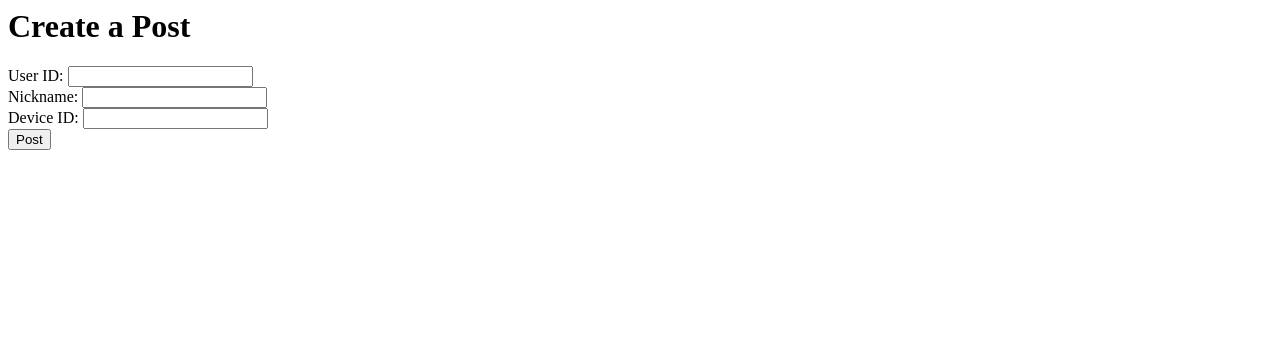
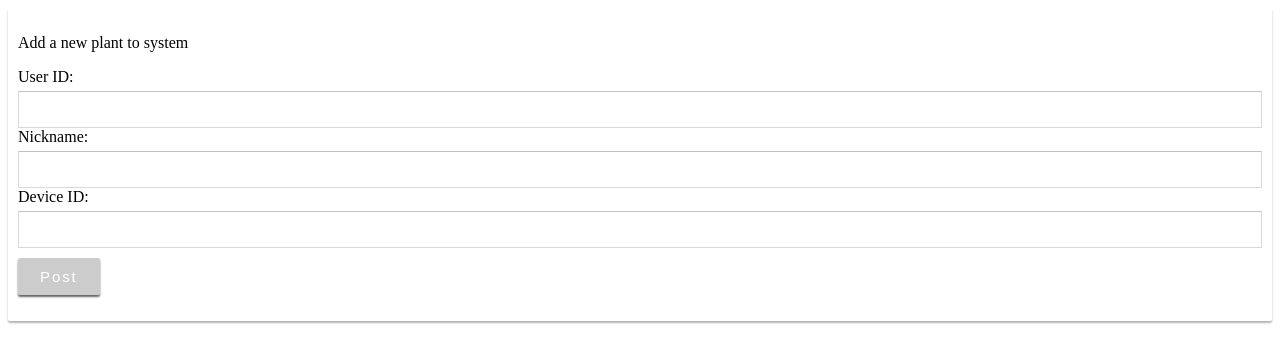
Before and after one commit to GreenThumbEngineering/TEST_web-server, a Django app: page /addplant/ in a window 1280 px wide. Shown: the top 363 px of the page. Run offline with Django 3.2, Linux system fonts and the light colour scheme.

Commit message:
fixed addplants

```diff
--- a/polls/models.py
+++ b/polls/models.py
@@ -1,5 +1,4 @@
 from django.db import models
-from colorful.fields import RGBColorField
 
 
 class Book(models.Model):
--- a/polls/templates/addplant.html
+++ b/polls/templates/addplant.html
@@ -1,10 +1,15 @@
 <html>
+
+{% load static %}
 <head>
-<title>Create a Post </title>
+<title>Add a plant</title>
 </head>
 
 <body>
-<h1>Create a Post </h1>
+
+<div class="card">
+
+<p class="h1">Add a new plant to system</p>
 <form action="" method="POST">
 {% csrf_token %}
 User ID: <input type="text" name="userid"/><br/>
@@ -12,6 +17,89 @@ Nickname: <input type="text" name="nickname"/><br/>
 Device ID: <input type="text" name="deviceid"/><br/>
 <input type="submit" value="Post"/>
 </form>
+</div>
+
+
 </body>
 
 </html>
+
+<style>
+.card{
+  -moz-border-radius: 2px;
+  -webkit-border-radius: 2px;
+  border-radius: 2px;
+  -moz-box-shadow: 0px 2px 2px rgba(0, 0, 0, 0.3);
+  -webkit-box-shadow: 0px 2px 2px rgba(0, 0, 0, 0.3);
+  box-shadow: 0px 2px 2px rgba(0, 0, 0, 0.3);
+  padding: 10px;
+  }
+
+
+input[type=email], input[type=number], input[type=password], input[type=tel], input[type=text], input[type=url], textarea{
+  -moz-appearance: none;
+  -webkit-appearance: none;
+  appearance: none;
+  display: inline-block;
+  min- height: 36px;
+  padding: 8px 12px;
+  width: 100%;
+  margin-top: 5px;
+  background: #fff;
+  border: 1px solid #d9d9d9;
+  border-top: 1px solid #c0c0c0;
+  -moz-box-sizing: border-box;
+  -webkit-box-sizing: border-box;
+  box-sizing: border-box;
+  -moz-border-radius: 1px;
+  -webkit-border-radius: 1px;
+  border-radius: 1px;
+  font-size: 15px;
+  color: #404040;
+  outline: none;
+  padding-bottom: 10px !important;
+}
+
+input[type='submit'], button, .btn{
+  color: white;
+  text-decoration: none;
+  background-color: rgba(0,0,0, .2);  /* change button color here */
+  -moz-border-radius: 2px;
+  -webkit-border-radius: 2px;
+  border-radius: 2px;
+  -moz-box-shadow: 0px 2px 2px rgba(0, 0, 0, 0.6);
+  -webkit-box-shadow: 0px 2px 2px rgba(0, 0, 0, 0.6);
+  box-shadow: 0px 2px 2px rgba(0, 0, 0, 0.6);
+  border: 0px;
+  outline: none;
+  display: inline-block;
+  padding: 8px 22px;
+  margin-bottom: 0;
+  font-size: 15px;
+  font-weight: normal;
+  letter-spacing: .12rem;
+  line-height: 1.428571429;
+  text-align: center;
+  white-space: nowrap;
+  vertical-align: middle;
+  cursor: pointer;
+  -webkit-user-select: none;
+  -moz-user-select: none;
+  -ms-user-select: none;
+  -o-user-select: none;
+  user-select: none;
+  margin-top: 10px;
+}
+
+input[type='submit']:hover, button:hover, .btn:hover{
+ background-color: rgba(0,0,0, .3);  /* change button color here */
+}
+
+input[type='submit']:active, button:active, .btn:active{
+  background-color: rgba(0,0,0, .3);  /* change button color here */
+  border: 0px;
+  -webkit-box-shadow: inset 0px 2px 2px 2px rgba(0, 0, 0, .15);
+  box-shadow: inset 0px 2px 2px 2px rgba(0, 0, 0, .15);
+}
+
+</style>
--- a/polls/templates/index.html
+++ b/polls/templates/index.html
@@ -1,7 +1,7 @@
 <!DOCTYPE html>
 <html lang="en">
 
-{% load staticfiles %}
+{% load static %}
 
 <link rel="stylesheet" href="{% static 'css/bootstrap.min.css' %}">
 <link rel="stylesheet" href="{% static 'css/bootstrap.css' %}">
--- a/polls/views.py
+++ b/polls/views.py
@@ -5,7 +5,6 @@ from django.views.generic import TemplateView
 from .models import Book
 from .models import PlantData
 from .models import Plants
-from django.shortcuts import render_to_response
 from django.utils.datastructures import MultiValueDictKeyError
 from polls import connect
 
@@ -14,7 +13,7 @@ def frontpage(request):
 		return render(request, 'index.html')
 
 def display(request):
-		return render_to_response('planttemplate.html', {'obj': connect.getData()})
+		return render('planttemplate.html', {'obj': connect.getData()})
 
 def addplant(request):
 	if request.method == 'POST':
```
